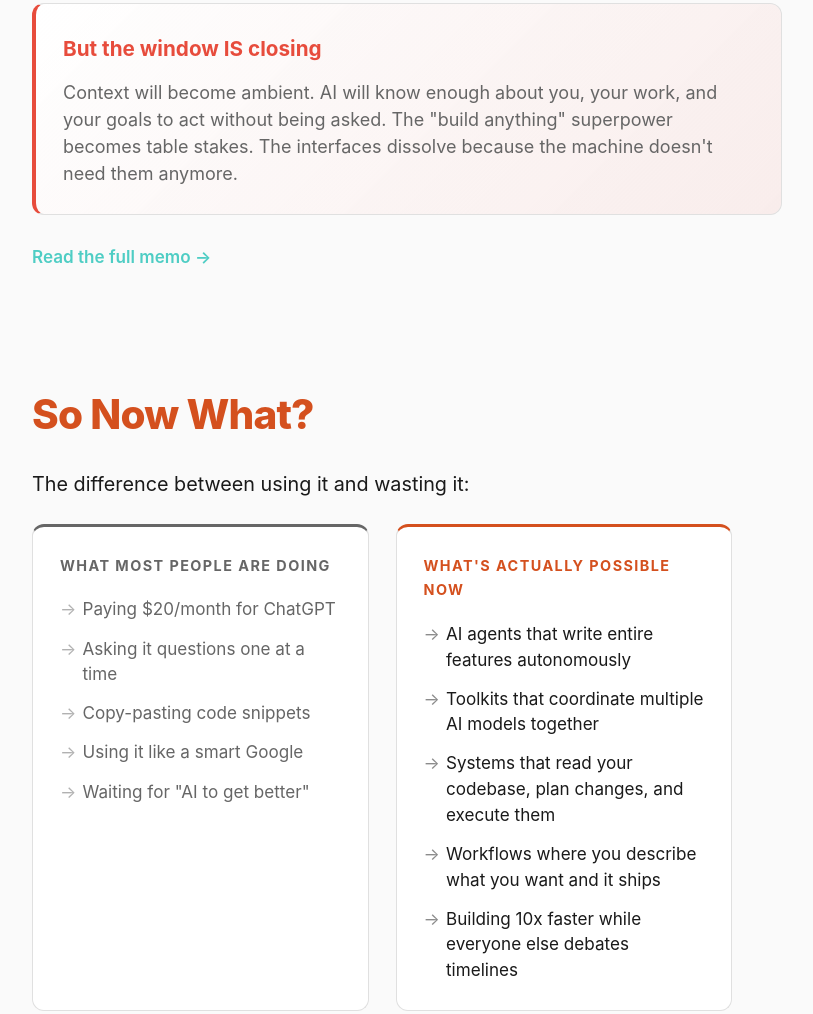
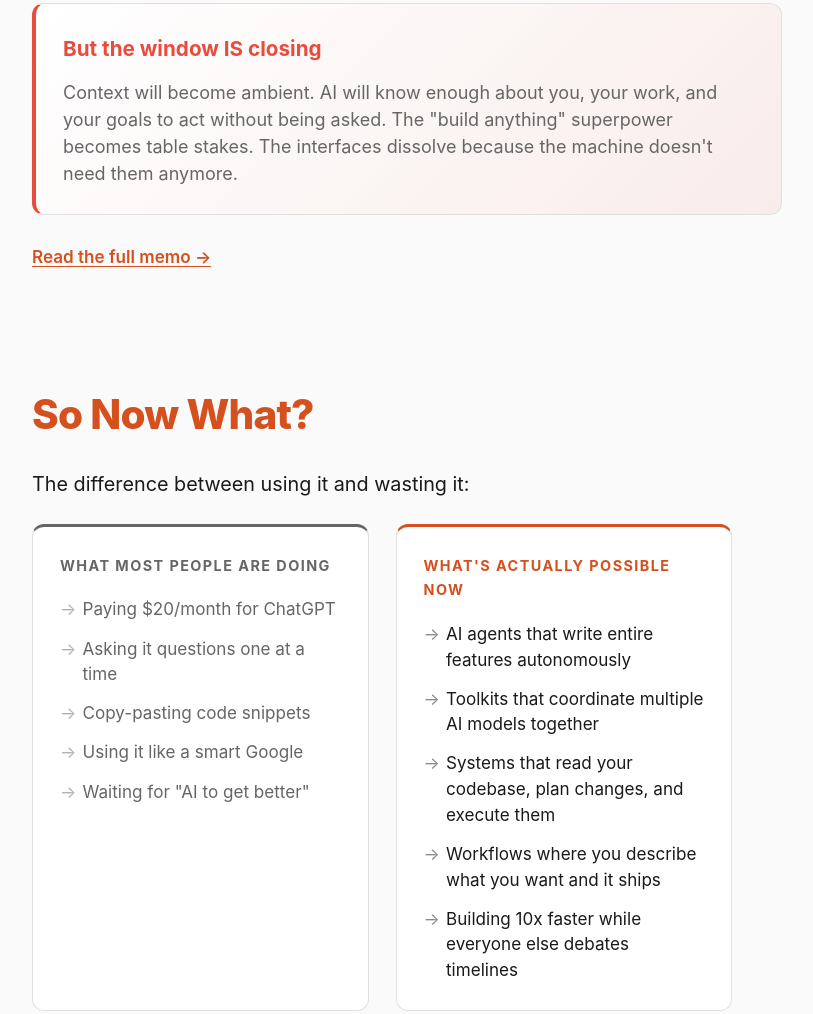
Before and after one commit to mdmagnuson-creator/opencope, a website: page index.html in a window 1280 px wide. Shown: the part 3330-4344 px from the top of the page, without its empty margins (194-1007 px from the left). Drawn offline with Linux system fonts and the light colour scheme.

Commit message:
style: Make inline links visibly clickable with underlines
- Add underline by default to .step-content links
- Add underline by default to .window-citation
- Change window-citation color to accent color for consistency
- Add text-underline-offset for better readability

```diff
--- a/styles.css
+++ b/styles.css
@@ -426,8 +426,9 @@ h2 {
 .window-citation {
   display: inline-block;
   margin-top: 1.5rem;
-  color: #4ecdc4;
-  text-decoration: none;
+  color: var(--accent);
+  text-decoration: underline;
+  text-underline-offset: 3px;
   font-weight: 600;
   font-size: 0.95rem;
   transition: opacity 0.2s ease;
@@ -435,7 +436,6 @@ h2 {
 
 .window-citation:hover {
   opacity: 0.8;
-  text-decoration: underline;
 }
 
 /* Why We Cope */
@@ -623,12 +623,13 @@ h2 {
 
 .step-content a {
   color: var(--accent);
-  text-decoration: none;
+  text-decoration: underline;
+  text-underline-offset: 3px;
   font-weight: 600;
 }
 
 .step-content a:hover {
-  text-decoration: underline;
+  opacity: 0.8;
 }
 
 .final-question {
```
